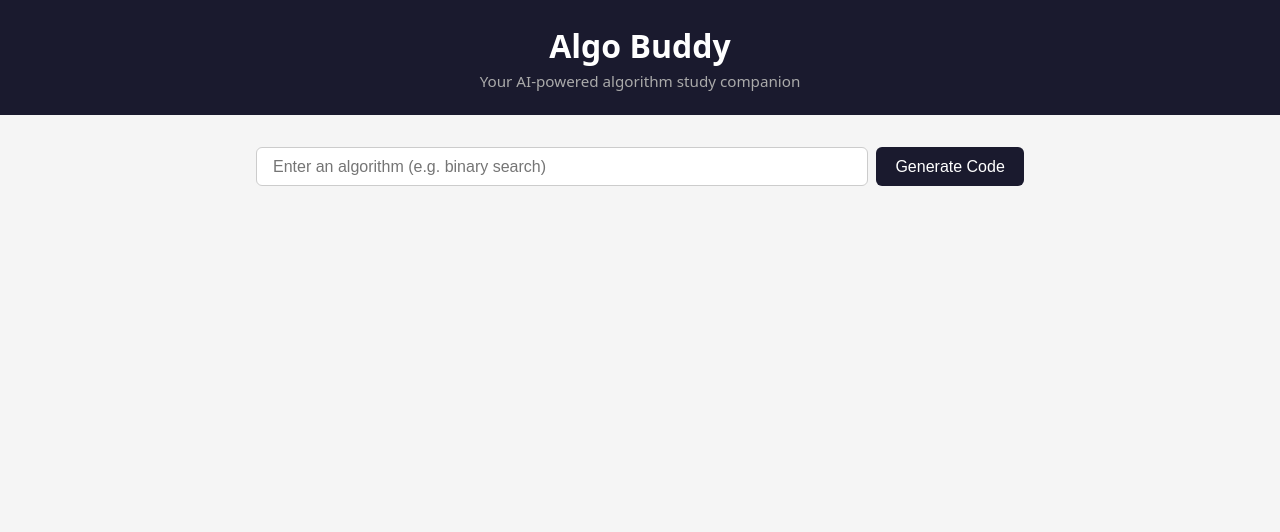
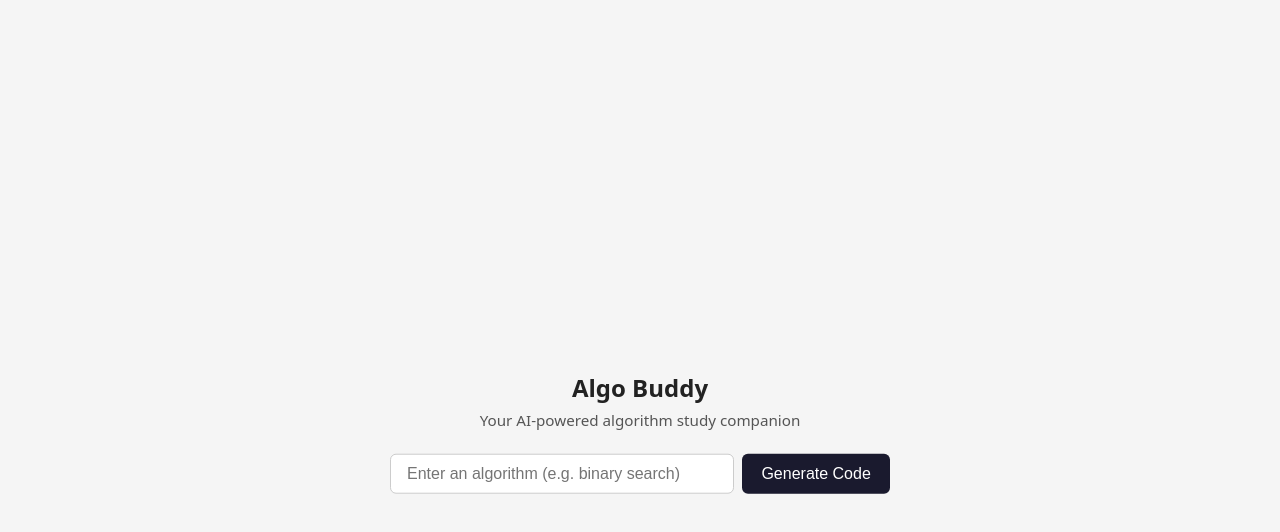
Before and after one commit to matchabowl6/algo-buddy, a plain HTML site: page templates/index.html in a window 1280 px wide. Drawn offline with Linux system fonts and the light colour scheme.

Commit message:
revamp algorithm input display

```diff
--- a/static/app.js
+++ b/static/app.js
@@ -10,6 +10,7 @@ let studyQuizTopics = [];
 function show(sectionId) {
   ["home-section", "code-section", "study-section", "quiz-section", "results-section"]
     .forEach(id => $(`${id}`).classList.toggle("hidden", id !== sectionId));
+  document.querySelector("header").classList.toggle("hidden", sectionId === "home-section");
 }
 
 function setLoading(on) {
@@ -33,7 +34,6 @@ $("algo-form").addEventListener("submit", async e => {
   $("algo-error").classList.add("hidden");
   setLoading(true);
   const data = await post("/generate", { algorithm });
-  setLoading(false);
   if (data.code == null) {
     $("algo-error").classList.remove("hidden");
     $("algo-input").value = "";
@@ -42,8 +42,12 @@ $("algo-form").addEventListener("submit", async e => {
   }
   currentAlgorithm = algorithm;
   studyHistory = [];
-  $("algo-title").textContent = algorithm;
   $("code-output").textContent = data.code;
+
+  const summary = await post("/algo-name-summary", { algorithm });
+  $("algo-name").textContent = summary.name || algorithm;
+  setLoading(false);
+
   show("code-section");
 });
 
--- a/static/style.css
+++ b/static/style.css
@@ -5,13 +5,22 @@ body {
   background: #f5f5f5;
   color: #222;
   min-height: 100vh;
+  position: relative;
 }
 
 header {
   background: #1a1a2e;
   color: #fff;
-  padding: 1.5rem 2rem;
-  text-align: center;
+  padding: 0.75rem 2rem;
+  display: flex;
+  align-items: center;
+  justify-content: center;
+}
+
+#algo-name {
+  font-size: 1.1rem;
+  font-weight: 600;
+  color: #fff;
 }
 
 header p { color: #aaa; margin-top: 0.25rem; font-size: 0.95rem; }
@@ -21,7 +30,18 @@ main { max-width: 800px; margin: 2rem auto; padding: 0 1rem; }
 .hidden { display: none !important; }
 
 /* Home */
-#algo-form { display: flex; gap: 0.5rem; }
+#home-section {
+  text-align: center;
+  position: absolute;
+  top: 50%;
+  left: 50%;
+  transform: translate(-50%, -50%);
+  width: 100%;
+  padding: 0 1rem;
+}
+#home-section h1 { margin-bottom: 0.4rem; }
+#home-subtitle { color: #555; margin-bottom: 1.5rem; font-size: 0.95rem; }
+#algo-form { display: flex; gap: 0.5rem; max-width: 500px; margin: 0 auto; }
 #algo-input {
   flex: 1;
   padding: 0.6rem 1rem;
--- a/templates/index.html
+++ b/templates/index.html
@@ -7,14 +7,15 @@
   <link rel="stylesheet" href="/static/style.css">
 </head>
 <body>
-  <header>
-    <h1>Algo Buddy</h1>
-    <p>Your AI-powered algorithm study companion</p>
+  <header class="hidden">
+    <span id="algo-name"></span>
   </header>
 
   <main>
     <!-- Home: algorithm input -->
     <section id="home-section">
+      <h1>Algo Buddy</h1>
+      <p id="home-subtitle">Your AI-powered algorithm study companion</p>
       <form id="algo-form">
         <input id="algo-input" type="text" placeholder="Enter an algorithm (e.g. binary search)" autocomplete="off" required>
         <button type="submit">Generate Code</button>
@@ -24,7 +25,7 @@
 
     <!-- Code display + mode selection -->
     <section id="code-section" class="hidden">
-      <h2 id="algo-title"></h2>
+      <h2>Code</h2>
       <pre><code id="code-output"></code></pre>
       <div id="mode-buttons">
         <button id="study-btn">Study Mode</button>
```
